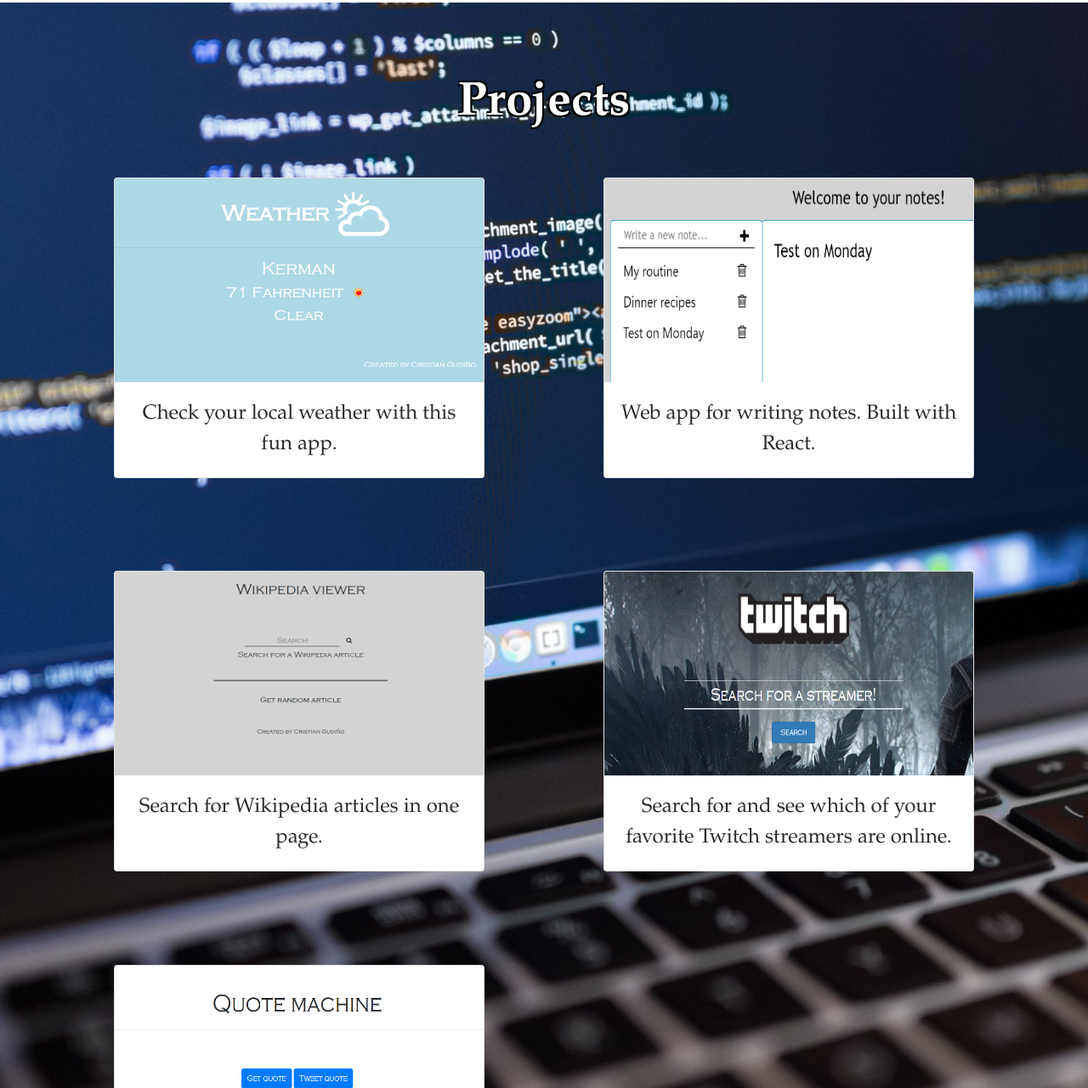
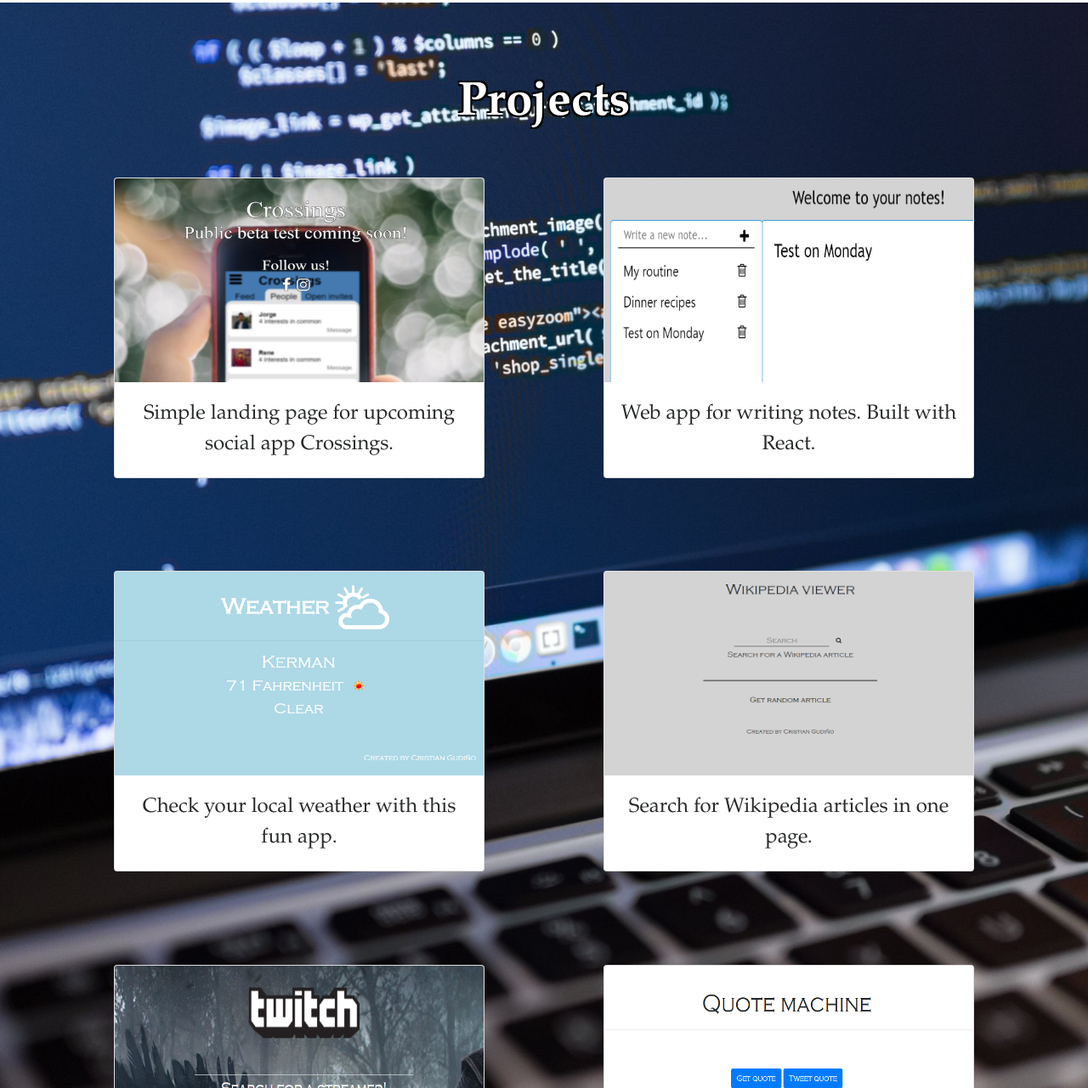
Before and after one commit to CGudino/CGudino.github.io, a website: page index.html in a window 1280 px wide. Shown: the part 1305-2586 px from the top of the page at 85% size. Drawn offline with nearby package versions, Linux system fonts and the light colour scheme; a script that the page names is missing.

Commit message:
Added Crossings landing page to projects

```diff
--- a/index.css
+++ b/index.css
@@ -96,8 +96,8 @@ ul li {
 }
 
 .skill-icons {
-  max-width:100%;
-  max-height:100%;
+  max-width: 100%;
+  max-height: 100%;
   transition: transform 300ms;
   opacity: 0.9;
 }
--- a/index.html
+++ b/index.html
@@ -3,6 +3,7 @@
   <head>
     <meta charset="utf-8">
     <meta name="viewport" content="width=device-width, initial-scale=1, user-scalable=no">
+    <meta name="description" content="Portfolio website for web developer Cristian Gudiño">
 
     <title>Cristian Gudiño</title>
     <link rel='stylesheet' type='text/css' href='./index.css'>
@@ -85,11 +86,11 @@
         <div id='project-holder' class='row'>
           <div class='col-md-6 left'>
             <div class='card'>
-              <a href='http://cristiangudino.com/Weather-App/' target='_blank'>
-                <img class='card-img-top' src='./pictures/weather.png' alt='Weather application' />
+              <a href='http://cristiangudino.com/Crossings-App/' target='_blank'>
+                <img class='card-img-top' src='./pictures/crossingspage.PNG' alt='Weather application' />
               </a>
               <div class='card-block'>
-                <p class='card-text'>Check your local weather with this fun app.</p>
+                <p class='card-text'>Simple landing page for upcoming social app Crossings.</p>
               </div>
             </div>
           </div>
@@ -105,6 +106,16 @@
           </div>
           <div class='col-md-6 left'>
             <div class='card'>
+              <a href='http://cristiangudino.com/Weather-App/' target='_blank'>
+                <img class='card-img-top' src='./pictures/weather.png' alt='Weather application' />
+              </a>
+              <div class='card-block'>
+                <p class='card-text'>Check your local weather with this fun app.</p>
+              </div>
+            </div>
+          </div>
+          <div class='col-md-6 right'>
+            <div class='card'>
               <a href='http://cristiangudino.com/Wikipedia-Article-Viewer/' target='_blank'>
                 <img class='card-img-top' src='./pictures/wikiviewer.png' alt='Wikipedia article viewer' />
               </a>
@@ -113,7 +124,7 @@
               </div>
             </div>
           </div>
-          <div class='col-md-6 right'>
+          <div class='col-md-6 left'>
             <div class='card'>
               <a href='http://cristiangudino.com/Twitch-Streamer-Viewer/' target='_blank'>
                 <img class='card-img-top' src='./pictures/twitchviewer.png' alt='Twitch streamer viewer' />
@@ -123,7 +134,7 @@
               </div>
             </div>
           </div>
-          <div class='col-md-6 left'>
+          <div class='col-md-6 right'>
             <div class='card'>
               <a href='http://cristiangudino.com/Quote-Machine/' target='_blank'>
                 <img class='card-img-top' src='./pictures/quotemachine.png' alt='Random quote machine' />
```
Also changed, not shown: pictures/crossingspage.PNG (added).
